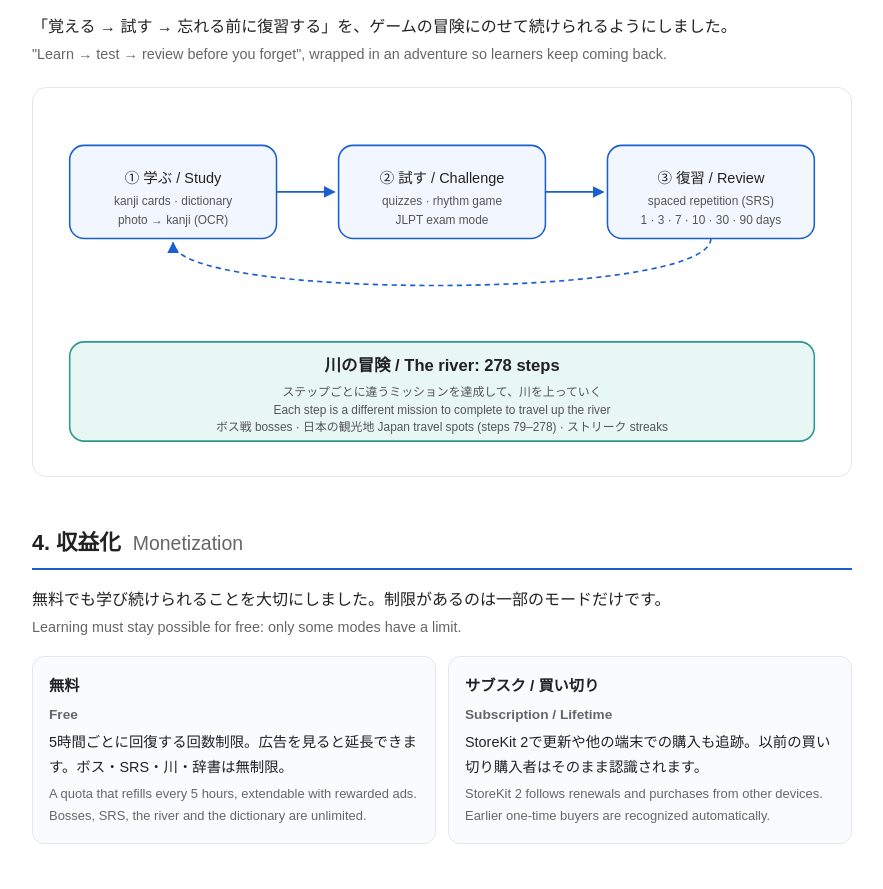
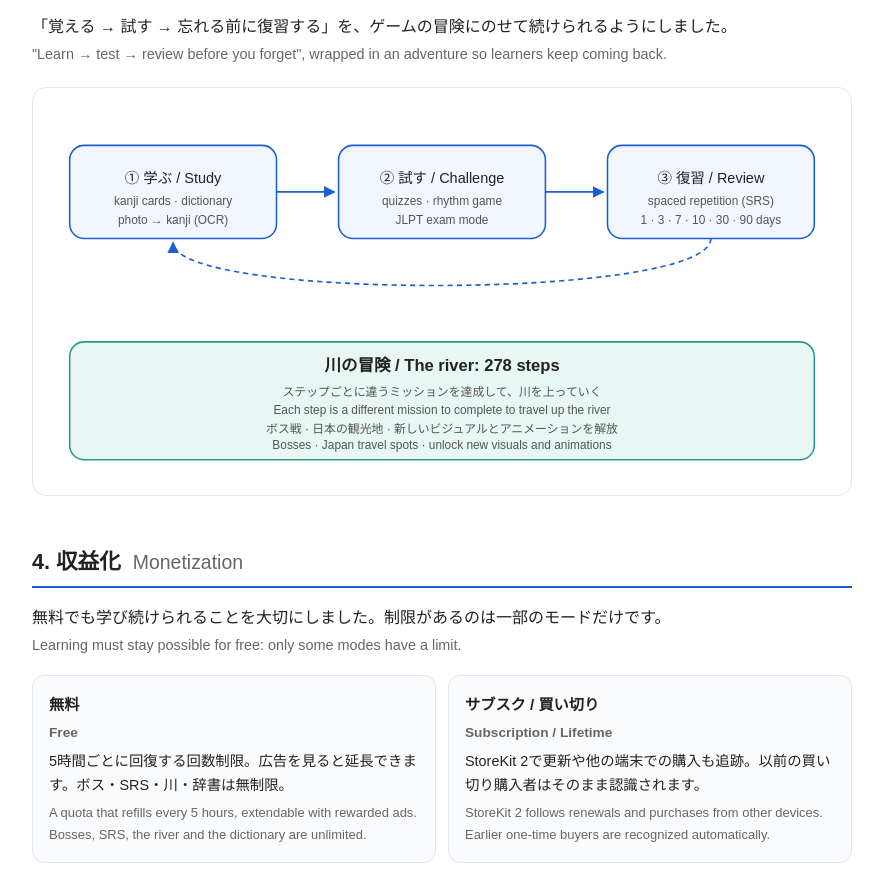
Before and after one commit to simondepussay/simondepussay.com, a website: page public/kanji-otter.html in a window 1280 px wide. Shown: the part 1786-2675 px from the top of the page, without its empty margins (198-1081 px from the left). Drawn offline with Linux system fonts and the light colour scheme.

Commit message:
Rivière : visuels et animations à débloquer

```diff
--- a/public/kanji-otter.html
+++ b/public/kanji-otter.html
@@ -198,8 +198,8 @@
       <span class="en">"Learn → test → review before you forget", wrapped in an adventure so learners keep coming back.</span></p>
 
     <figure class="schema">
-      <svg viewBox="0 0 760 344" role="img" aria-labelledby="boucle-titre">
-        <title id="boucle-titre">Learning loop: study, challenge and spaced repetition reviews, then 278 varied missions to complete to travel up the river, with bosses and Japan travel spots</title>
+      <svg viewBox="0 0 760 362" role="img" aria-labelledby="boucle-titre">
+        <title id="boucle-titre">Learning loop: study, challenge and spaced repetition reviews, then 278 varied missions to complete to travel up the river, with bosses, Japan travel spots, and new visuals and animations to unlock</title>
         <g class="etape">
           <rect x="20" y="40" width="200" height="90" rx="14"/>
           <text x="120" y="76" text-anchor="middle">① 学ぶ / Study</text>
@@ -218,11 +218,12 @@
         <line x1="480" y1="85" x2="536" y2="85" class="lien" marker-end="url(#fleche)"/>
         <path d="M640,130 C640,190 120,190 120,134" class="lien pointille" marker-end="url(#fleche)"/>
 
-        <rect x="20" y="230" width="720" height="96" rx="14" class="riviere"/>
+        <rect x="20" y="230" width="720" height="114" rx="14" class="riviere"/>
         <text x="380" y="258" text-anchor="middle" class="titre-boite">川の冒険 / The river: 278 steps</text>
         <text x="380" y="282" text-anchor="middle" class="petit">ステップごとに違うミッションを達成して、川を上っていく</text>
         <text x="380" y="300" text-anchor="middle" class="petit">Each step is a different mission to complete to travel up the river</text>
-        <text x="380" y="316" text-anchor="middle" class="petit">ボス戦 bosses · 日本の観光地 Japan travel spots (steps 79–278) · ストリーク streaks</text>
+        <text x="380" y="318" text-anchor="middle" class="petit">ボス戦 · 日本の観光地 · 新しいビジュアルとアニメーションを解放</text>
+        <text x="380" y="334" text-anchor="middle" class="petit">Bosses · Japan travel spots · unlock new visuals and animations</text>
       </svg>
     </figure>
   </section>
```
